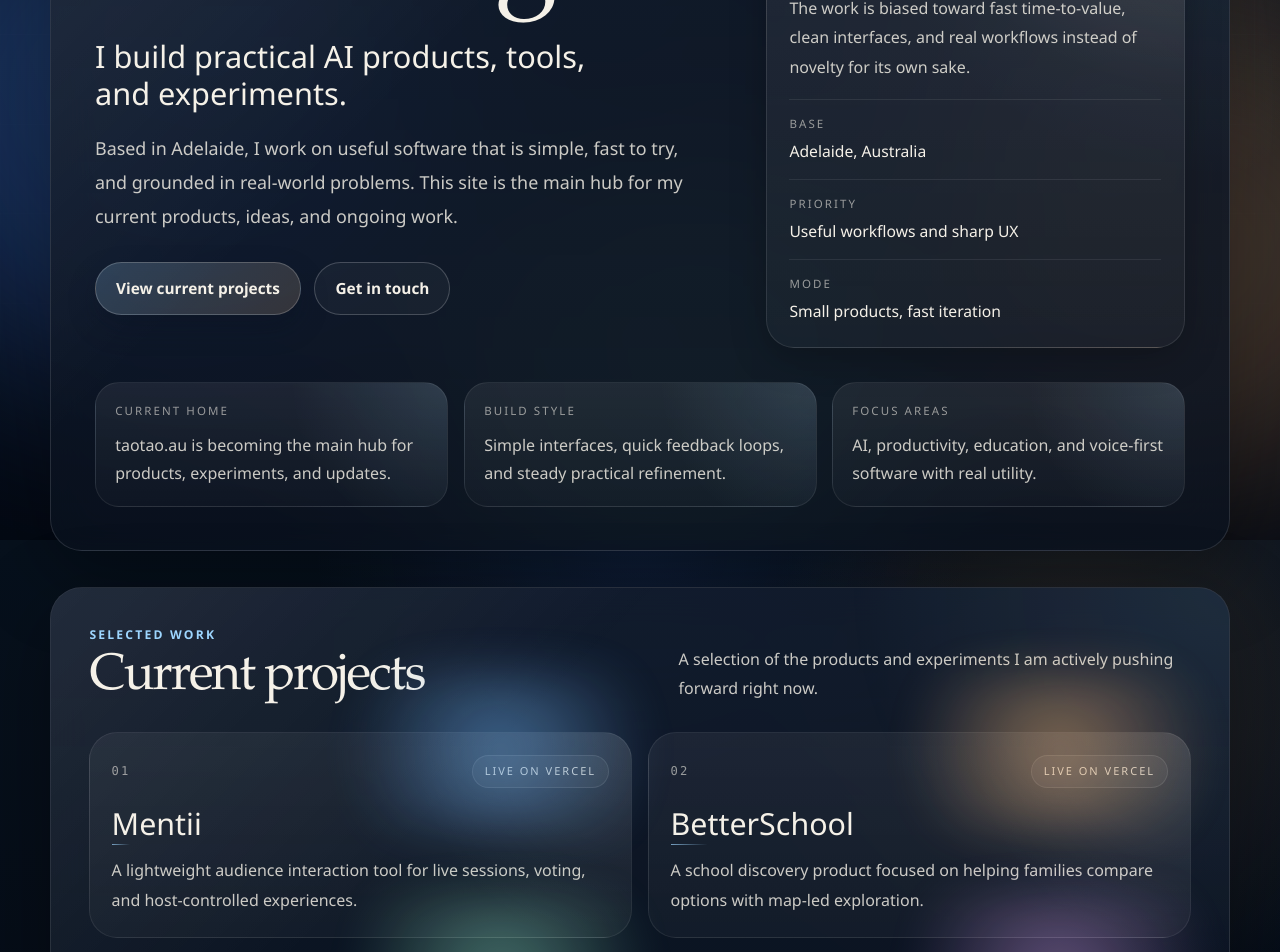
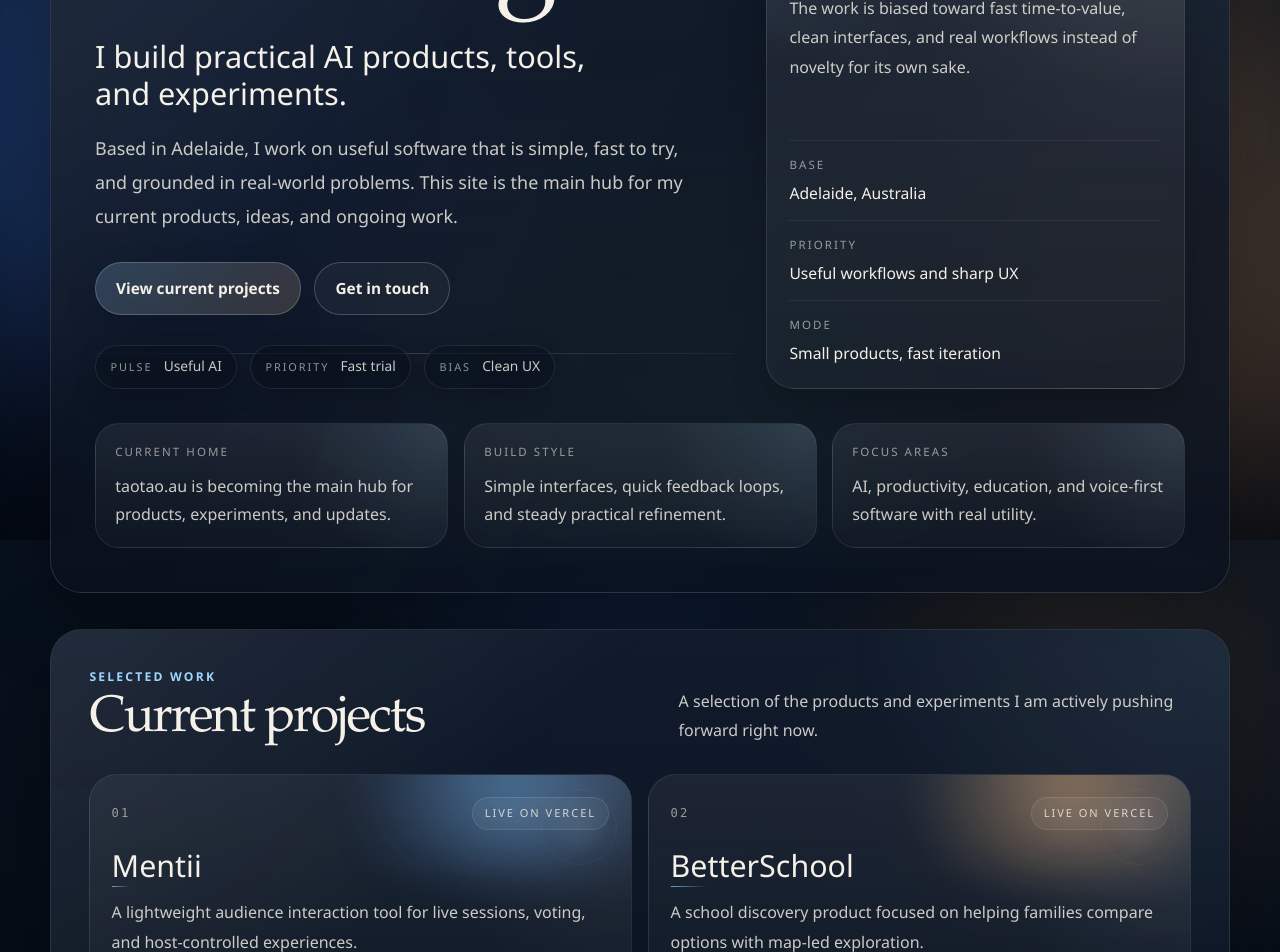
Before and after one commit to hellotaotao/taotao-au, a Next.js app: page / in a window 1280 px wide. Shown: the part 260-1212 px from the top of the page. Built offline with nearby package versions, Linux system fonts and the light colour scheme.

Commit message:
feat: add lighter homepage motion

```diff
--- a/src/app/globals.css
+++ b/src/app/globals.css
@@ -15,6 +15,7 @@
   --accent-strong: #ffcb95;
   --accent-rose: rgba(255, 132, 206, 0.22);
   --accent-green: rgba(155, 255, 209, 0.18);
+  --sheen: rgba(255, 255, 255, 0.16);
   --shadow-panel: 0 24px 80px rgba(0, 0, 0, 0.34);
   --shadow-soft: 0 12px 36px rgba(0, 0, 0, 0.24);
   --radius-panel: 32px;
@@ -96,9 +97,9 @@ a:focus-visible {
     linear-gradient(rgba(255, 255, 255, 0.08) 1px, transparent 1px),
     linear-gradient(90deg, rgba(255, 255, 255, 0.08) 1px, transparent 1px);
   background-size: var(--grid-size) var(--grid-size);
-  opacity: 0.24;
+  opacity: 0.26;
   mask-image: radial-gradient(circle at 50% 28%, black 30%, transparent 82%);
-  animation: grid-drift 32s linear infinite;
+  animation: grid-drift 24s linear infinite;
 }
 
 .bg-beam {
@@ -120,8 +121,8 @@ a:focus-visible {
       transparent 360deg
     );
   filter: blur(110px);
-  opacity: 0.52;
-  animation: beam-spin 34s linear infinite;
+  opacity: 0.54;
+  animation: beam-spin 30s linear infinite;
 }
 
 .bg-orb {
@@ -136,7 +137,7 @@ a:focus-visible {
   width: 34rem;
   height: 34rem;
   background: rgba(70, 132, 255, 0.28);
-  animation: float-one 18s ease-in-out infinite;
+  animation: float-one 16s ease-in-out infinite;
 }
 
 .orb-two {
@@ -145,7 +146,7 @@ a:focus-visible {
   width: 28rem;
   height: 28rem;
   background: rgba(255, 179, 106, 0.22);
-  animation: float-two 23s ease-in-out infinite;
+  animation: float-two 21s ease-in-out infinite;
 }
 
 .orb-three {
@@ -154,7 +155,7 @@ a:focus-visible {
   width: 30rem;
   height: 30rem;
   background: var(--accent-green);
-  animation: float-three 20s ease-in-out infinite;
+  animation: float-three 18s ease-in-out infinite;
 }
 
 .page-frame {
@@ -189,6 +190,11 @@ a:focus-visible {
   opacity: 0.9;
 }
 
+.panel::before,
+.panel::after {
+  pointer-events: none;
+}
+
 .panel > * {
   position: relative;
   z-index: 1;
@@ -196,6 +202,23 @@ a:focus-visible {
 
 .hero-panel {
   padding: clamp(1.5rem, 4vw, 2.75rem);
+}
+
+.hero-panel::after {
+  content: "";
+  position: absolute;
+  inset: -38% -18%;
+  background: linear-gradient(
+    115deg,
+    transparent 34%,
+    rgba(255, 255, 255, 0.07) 46%,
+    rgba(255, 255, 255, 0.015) 55%,
+    transparent 68%
+  );
+  opacity: 0;
+  transform: translate3d(-42%, 0, 0) rotate(-5deg);
+  animation: hero-sheen 24s linear infinite;
+  animation-delay: calc(var(--delay, 0s) + 1.2s);
 }
 
 .hero-layout {
@@ -291,8 +314,85 @@ a:focus-visible {
   gap: 0.85rem;
 }
 
+.motion-rail {
+  position: relative;
+  margin-top: 1.5rem;
+  display: flex;
+  flex-wrap: wrap;
+  gap: 0.8rem;
+  padding-top: 0.35rem;
+}
+
+.motion-rail-track {
+  position: absolute;
+  inset: 0.85rem 0 auto;
+  height: 1px;
+  background: linear-gradient(
+    90deg,
+    rgba(157, 214, 255, 0.1),
+    rgba(255, 203, 149, 0.35),
+    rgba(157, 214, 255, 0.1)
+  );
+  opacity: 0.55;
+}
+
+.motion-chip {
+  position: relative;
+  display: inline-flex;
+  align-items: center;
+  gap: 0.7rem;
+  padding: 0.68rem 0.9rem;
+  border: 1px solid rgba(255, 255, 255, 0.09);
+  border-radius: 999px;
+  background: rgba(9, 17, 29, 0.6);
+  backdrop-filter: blur(10px);
+  box-shadow: 0 10px 24px rgba(0, 0, 0, 0.18);
+  overflow: hidden;
+  transition:
+    transform 0.4s var(--ease-out),
+    border-color 0.35s ease,
+    box-shadow 0.4s var(--ease-out);
+}
+
+.motion-chip::before {
+  content: "";
+  position: absolute;
+  inset: 0;
+  background: linear-gradient(
+    120deg,
+    transparent 0%,
+    rgba(255, 255, 255, 0.02) 35%,
+    rgba(255, 255, 255, 0.18) 50%,
+    rgba(255, 255, 255, 0.02) 65%,
+    transparent 100%
+  );
+  transform: translateX(-130%);
+  animation: chip-sheen 8.5s linear infinite;
+  animation-delay: calc(var(--delay, 0s) + 0.9s);
+  pointer-events: none;
+}
+
+.motion-chip-label,
+.motion-chip-value {
+  position: relative;
+  z-index: 1;
+}
+
+.motion-chip-label {
+  font-size: 0.68rem;
+  letter-spacing: 0.18em;
+  text-transform: uppercase;
+  color: var(--text-muted);
+}
+
+.motion-chip-value {
+  color: var(--text-secondary);
+  font-size: 0.86rem;
+}
+
 .button,
 .contact-link {
+  position: relative;
   display: inline-flex;
   align-items: center;
   justify-content: center;
@@ -300,6 +400,8 @@ a:focus-visible {
   padding: 0.9rem 1.25rem;
   border-radius: 999px;
   border: 1px solid var(--border-strong);
+  overflow: hidden;
+  isolation: isolate;
   font-size: 0.96rem;
   font-weight: 600;
   transition:
@@ -307,6 +409,28 @@ a:focus-visible {
     border-color 0.35s ease,
     background 0.35s ease,
     box-shadow 0.45s var(--ease-out);
+}
+
+.button::before,
+.contact-link::before {
+  content: "";
+  position: absolute;
+  inset: 1px;
+  border-radius: inherit;
+  background: linear-gradient(
+    120deg,
+    transparent 12%,
+    rgba(255, 255, 255, 0.03) 34%,
+    rgba(255, 255, 255, 0.18) 49%,
+    rgba(255, 255, 255, 0.03) 64%,
+    transparent 82%
+  );
+  opacity: 0;
+  transform: translate3d(-135%, 0, 0);
+  transition:
+    transform 0.85s var(--ease-out),
+    opacity 0.35s ease;
+  pointer-events: none;
 }
 
 .button-primary {
@@ -323,6 +447,7 @@ a:focus-visible {
 }
 
 .spotlight-card {
+  position: relative;
   display: flex;
   flex-direction: column;
   gap: 1rem;
@@ -330,10 +455,42 @@ a:focus-visible {
   padding: 1.4rem;
   border: 1px solid rgba(255, 255, 255, 0.1);
   border-radius: 28px;
+  overflow: hidden;
+  isolation: isolate;
   background:
     linear-gradient(180deg, rgba(255, 255, 255, 0.08), rgba(255, 255, 255, 0.03)),
     radial-gradient(circle at top right, rgba(255, 203, 149, 0.16), transparent 40%);
   box-shadow: var(--shadow-soft);
+}
+
+.spotlight-card > :not(.spotlight-sheen),
+.project-card > :not(.project-glow-ring),
+.metric-card > * {
+  position: relative;
+  z-index: 1;
+}
+
+.spotlight-sheen {
+  position: absolute;
+  inset: -35% auto auto -20%;
+  width: 55%;
+  height: 70%;
+  background: linear-gradient(
+    135deg,
+    rgba(255, 255, 255, 0),
+    rgba(255, 255, 255, 0.14),
+    rgba(255, 255, 255, 0)
+  );
+  transform: rotate(10deg);
+  opacity: 0.4;
+  filter: blur(8px);
+  animation: sheen-drift 12s var(--ease-out) infinite;
+  animation-delay: calc(var(--delay, 0s) + 0.8s);
+  transition:
+    opacity 0.35s ease,
+    transform 0.55s var(--ease-out);
+  z-index: 0;
+  pointer-events: none;
 }
 
 .spotlight-title {
@@ -379,9 +536,12 @@ a:focus-visible {
 }
 
 .metric-card {
+  position: relative;
   padding: 1.2rem;
   border: 1px solid rgba(255, 255, 255, 0.08);
   border-radius: var(--radius-card);
+  overflow: hidden;
+  isolation: isolate;
   background:
     linear-gradient(180deg, rgba(255, 255, 255, 0.07), rgba(255, 255, 255, 0.025)),
     radial-gradient(circle at top right, rgba(157, 214, 255, 0.12), transparent 42%);
@@ -389,6 +549,27 @@ a:focus-visible {
     transform 0.45s var(--ease-out),
     border-color 0.35s ease,
     box-shadow 0.45s var(--ease-out);
+}
+
+.metric-card::after,
+.project-card::after {
+  content: "";
+  position: absolute;
+  inset: -18%;
+  background: linear-gradient(
+    112deg,
+    transparent 38%,
+    rgba(255, 255, 255, 0.02) 46%,
+    var(--sheen) 51%,
+    rgba(255, 255, 255, 0.02) 56%,
+    transparent 64%
+  );
+  opacity: 0;
+  transform: translate3d(-145%, 0, 0);
+  animation: surface-sheen 18s linear infinite;
+  animation-delay: calc(var(--delay, 0s) + 1.15s);
+  z-index: 0;
+  pointer-events: none;
 }
 
 .metric-label {
@@ -445,6 +626,8 @@ a:focus-visible {
   padding: 1.35rem;
   border: 1px solid rgba(255, 255, 255, 0.08);
   border-radius: 28px;
+  overflow: hidden;
+  isolation: isolate;
   background:
     linear-gradient(180deg, rgba(255, 255, 255, 0.06), rgba(255, 255, 255, 0.03)),
     radial-gradient(circle at top right, rgba(255, 255, 255, 0.08), transparent 38%);
@@ -454,6 +637,24 @@ a:focus-visible {
     box-shadow 0.5s var(--ease-out);
 }
 
+.project-glow-ring {
+  position: absolute;
+  inset: 1rem 1rem auto auto;
+  width: 4.5rem;
+  height: 4.5rem;
+  border-radius: 999px;
+  border: 1px solid rgba(255, 255, 255, 0.09);
+  background: radial-gradient(circle, rgba(255, 255, 255, 0.12), transparent 68%);
+  opacity: 0.38;
+  animation: ring-pulse 9s ease-in-out infinite;
+  animation-delay: calc(var(--delay, 0s) + 0.7s);
+  transition:
+    opacity 0.35s ease,
+    transform 0.45s var(--ease-out);
+  z-index: 0;
+  pointer-events: none;
+}
+
 .project-card::before {
   content: "";
   position: absolute;
@@ -461,7 +662,10 @@ a:focus-visible {
   height: 10rem;
   background: radial-gradient(circle, var(--card-accent) 0%, transparent 72%);
   filter: blur(24px);
-  opacity: 0.95;
+  opacity: 0.92;
+  animation: accent-pulse 13s ease-in-out infinite;
+  animation-delay: calc(var(--delay, 0s) + 0.8s);
+  z-index: 0;
   pointer-events: none;
 }
 
@@ -575,6 +779,8 @@ a:focus-visible {
   border-radius: 999px;
   background: linear-gradient(135deg, var(--accent), var(--accent-strong));
   box-shadow: 0 0 18px rgba(157, 214, 255, 0.45);
+  animation: dot-pulse 4.8s ease-in-out infinite;
+  animation-delay: calc(var(--delay, 0s) + 0.9s);
 }
 
 .contact-header {
@@ -611,6 +817,18 @@ a:focus-visible {
     box-shadow: 0 18px 40px rgba(0, 0, 0, 0.28);
   }
 
+  .button:hover::before,
+  .contact-link:hover::before {
+    opacity: 0.9;
+    transform: translate3d(135%, 0, 0);
+  }
+
+  .motion-chip:hover {
+    transform: translateY(-0.18rem);
+    border-color: rgba(255, 255, 255, 0.18);
+    box-shadow: 0 14px 30px rgba(0, 0, 0, 0.22);
+  }
+
   .project-card:hover {
     transform: translateY(-0.4rem);
     border-color: rgba(255, 255, 255, 0.18);
@@ -622,6 +840,16 @@ a:focus-visible {
     opacity: 1;
   }
 
+  .project-card:hover .project-glow-ring {
+    opacity: 0.62;
+    transform: scale(1.08);
+  }
+
+  .spotlight-card:hover .spotlight-sheen {
+    opacity: 0.58;
+    transform: translate3d(8%, 8%, 0) rotate(12deg);
+  }
+
   .project-title a:hover {
     color: var(--accent);
   }
@@ -630,6 +858,36 @@ a:focus-visible {
     border-color: rgba(255, 255, 255, 0.16);
     background: rgba(255, 255, 255, 0.06);
   }
+}
+
+.button:focus-visible,
+.contact-link:focus-visible {
+  transform: translateY(-0.22rem);
+  border-color: rgba(255, 255, 255, 0.28);
+  box-shadow: 0 18px 40px rgba(0, 0, 0, 0.28);
+}
+
+.button:focus-visible::before,
+.contact-link:focus-visible::before {
+  opacity: 0.9;
+  transform: translate3d(135%, 0, 0);
+}
+
+.project-card:focus-within {
+  transform: translateY(-0.4rem);
+  border-color: rgba(255, 255, 255, 0.18);
+  box-shadow: 0 24px 58px rgba(0, 0, 0, 0.3);
+}
+
+.project-card:focus-within .project-glow-ring {
+  opacity: 0.62;
+  transform: scale(1.08);
+}
+
+.project-card:focus-within .project-title a::after,
+.project-title a:focus-visible::after {
+  transform: scaleX(1);
+  opacity: 1;
 }
 
 @media (max-width: 1080px) {
@@ -713,6 +971,121 @@ a:focus-visible {
   }
 }
 
+@keyframes hero-sheen {
+  0%,
+  100% {
+    opacity: 0;
+    transform: translate3d(-42%, 0, 0) rotate(-5deg);
+  }
+
+  12% {
+    opacity: 0;
+  }
+
+  24% {
+    opacity: 0.26;
+  }
+
+  36% {
+    opacity: 0;
+    transform: translate3d(30%, -2%, 0) rotate(-5deg);
+  }
+}
+
+@keyframes chip-sheen {
+  0%,
+  100% {
+    opacity: 0;
+    transform: translate3d(-130%, 0, 0);
+  }
+
+  14% {
+    opacity: 0;
+  }
+
+  28% {
+    opacity: 1;
+  }
+
+  42% {
+    opacity: 0;
+    transform: translate3d(130%, 0, 0);
+  }
+}
+
+@keyframes sheen-drift {
+  0%,
+  100% {
+    opacity: 0.18;
+    transform: translate3d(-8%, -6%, 0) rotate(10deg);
+  }
+
+  50% {
+    opacity: 0.42;
+    transform: translate3d(8%, 6%, 0) rotate(12deg);
+  }
+}
+
+@keyframes surface-sheen {
+  0%,
+  100% {
+    opacity: 0;
+    transform: translate3d(-145%, 0, 0);
+  }
+
+  14% {
+    opacity: 0;
+  }
+
+  24% {
+    opacity: 0.34;
+  }
+
+  34% {
+    opacity: 0;
+    transform: translate3d(145%, 0, 0);
+  }
+}
+
+@keyframes accent-pulse {
+  0%,
+  100% {
+    opacity: 0.84;
+    transform: translate3d(0, 0, 0) scale(1);
+  }
+
+  50% {
+    opacity: 1;
+    transform: translate3d(0.9rem, -0.55rem, 0) scale(1.08);
+  }
+}
+
+@keyframes ring-pulse {
+  0%,
+  100% {
+    opacity: 0.28;
+    transform: scale(0.95);
+  }
+
+  50% {
+    opacity: 0.48;
+    transform: scale(1.05);
+  }
+}
+
+@keyframes dot-pulse {
+  0%,
+  100% {
+    opacity: 0.78;
+    transform: scale(0.92);
+  }
+
+  50% {
+    opacity: 1;
+    transform: scale(1.16);
+  }
+}
+
 @keyframes float-one {
   0%,
   100% {
@@ -720,7 +1093,7 @@ a:focus-visible {
   }
 
   50% {
-    transform: translate3d(3.25rem, 2rem, 0) scale(1.06);
+    transform: translate3d(4rem, 2.4rem, 0) scale(1.07);
   }
 }
 
@@ -731,7 +1104,7 @@ a:focus-visible {
   }
 
   50% {
-    transform: translate3d(-2.8rem, 2.2rem, 0) scale(1.08);
+    transform: translate3d(-3.4rem, 2.6rem, 0) scale(1.09);
   }
 }
 
@@ -742,7 +1115,7 @@ a:focus-visible {
   }
 
   50% {
-    transform: translate3d(1.75rem, -2.4rem, 0) scale(1.04);
+    transform: translate3d(2.4rem, -2.8rem, 0) scale(1.05);
   }
 }
 
@@ -766,7 +1139,7 @@ a:focus-visible {
   }
 
   50% {
-    transform: translate3d(-2%, 1.5%, 0);
+    transform: translate3d(-2.6%, 2%, 0);
   }
 
   to {
--- a/src/app/page.tsx
+++ b/src/app/page.tsx
@@ -80,6 +80,21 @@ const heroMetrics = [
   },
 ];
 
+const motionSignals = [
+  {
+    label: "Pulse",
+    value: "Useful AI",
+  },
+  {
+    label: "Priority",
+    value: "Fast trial",
+  },
+  {
+    label: "Bias",
+    value: "Clean UX",
+  },
+];
+
 const focusAreas = [
   "Practical AI products",
   "Education",
@@ -149,9 +164,29 @@ export default function Home() {
                   Get in touch
                 </a>
               </div>
+
+              <div
+                className="motion-rail reveal"
+                style={buildStyle("0.24s")}
+                role="group"
+                aria-label="Current build signals"
+              >
+                <span className="motion-rail-track" aria-hidden="true" />
+                {motionSignals.map((signal, index) => (
+                  <div
+                    key={signal.label}
+                    className="motion-chip"
+                    style={buildStyle(`${0.3 + index * 0.08}s`)}
+                  >
+                    <span className="motion-chip-label">{signal.label}</span>
+                    <span className="motion-chip-value">{signal.value}</span>
+                  </div>
+                ))}
+              </div>
             </div>
 
             <aside className="spotlight-card reveal" style={buildStyle("0.2s")}>
+              <div className="spotlight-sheen" aria-hidden="true" />
               <p className="section-label">Right now</p>
               <p className="spotlight-title">
                 Shipping small, useful products with AI where it actually helps.
@@ -212,6 +247,7 @@ export default function Home() {
                 className="project-card reveal"
                 style={buildStyle(`${0.24 + index * 0.08}s`, project.accent)}
               >
+                <span className="project-glow-ring" aria-hidden="true" />
                 <div className="project-meta">
                   <span className="project-index">
                     {String(index + 1).padStart(2, "0")}
```
Also changed, not shown: 1 other file (tests, documents, lock files or other folders).
